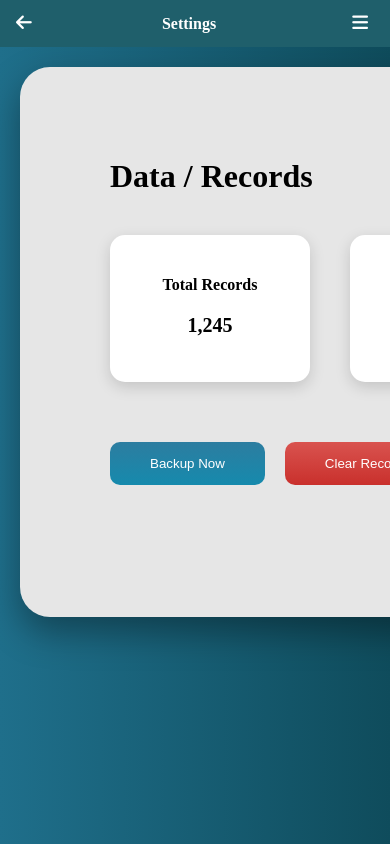
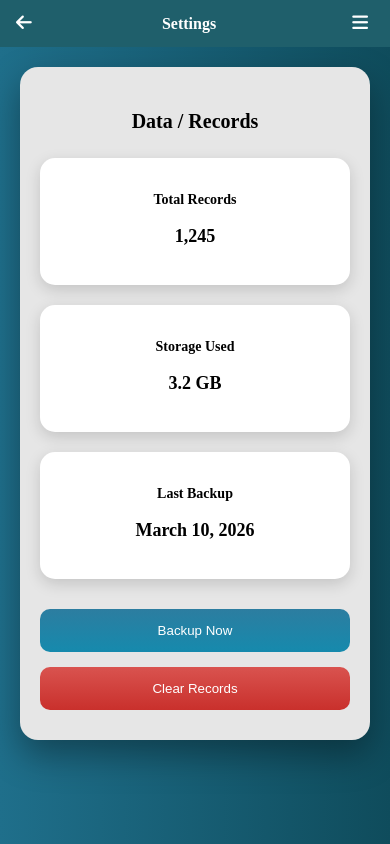
Before and after one commit to myk-101/ExamGuard, a Flask app: a page that uses ExamGuard/templates/settings.html in a window 390 px wide. Run offline with Flask 3, Linux system fonts and the light colour scheme.

Commit message:
Update data.css

```diff
--- a/ExamGuard/static/css/settings_css/data.css
+++ b/ExamGuard/static/css/settings_css/data.css
@@ -1,6 +1,6 @@
 /* DATA CARD */
 .data-card {
-    width: 1000px;
+    width: 100%;
     height: 550px;
     background: #e6e6e6;
     border-radius: 30px;
@@ -56,3 +56,49 @@
 .data-actions .danger {
     background: linear-gradient(to bottom, #d9534f, #c9302c);
 }
+
+@media (max-width: 768px){
+
+    .data-card {
+        width: 100%;
+        height: auto;
+        padding: 30px 20px;
+        border-radius: 18px;
+        box-sizing: border-box;
+    }
+
+    .data-card h1 {
+        font-size: 20px;
+        margin-bottom: 25px;
+        text-align: center;
+    }
+
+    .data-section {
+        flex-direction: column;
+        gap: 20px;
+    }
+
+    .data-box {
+        width: 100%;
+        padding: 20px;
+    }
+
+    .data-box h3 {
+        font-size: 14px;
+    }
+
+    .data-box p {
+        font-size: 18px;
+    }
+
+    .data-actions {
+        flex-direction: column;
+        gap: 15px;
+        margin-top: 30px;
+    }
+
+    .data-actions button {
+        width: 100%;
+        padding: 14px;
+    }
+}
```
